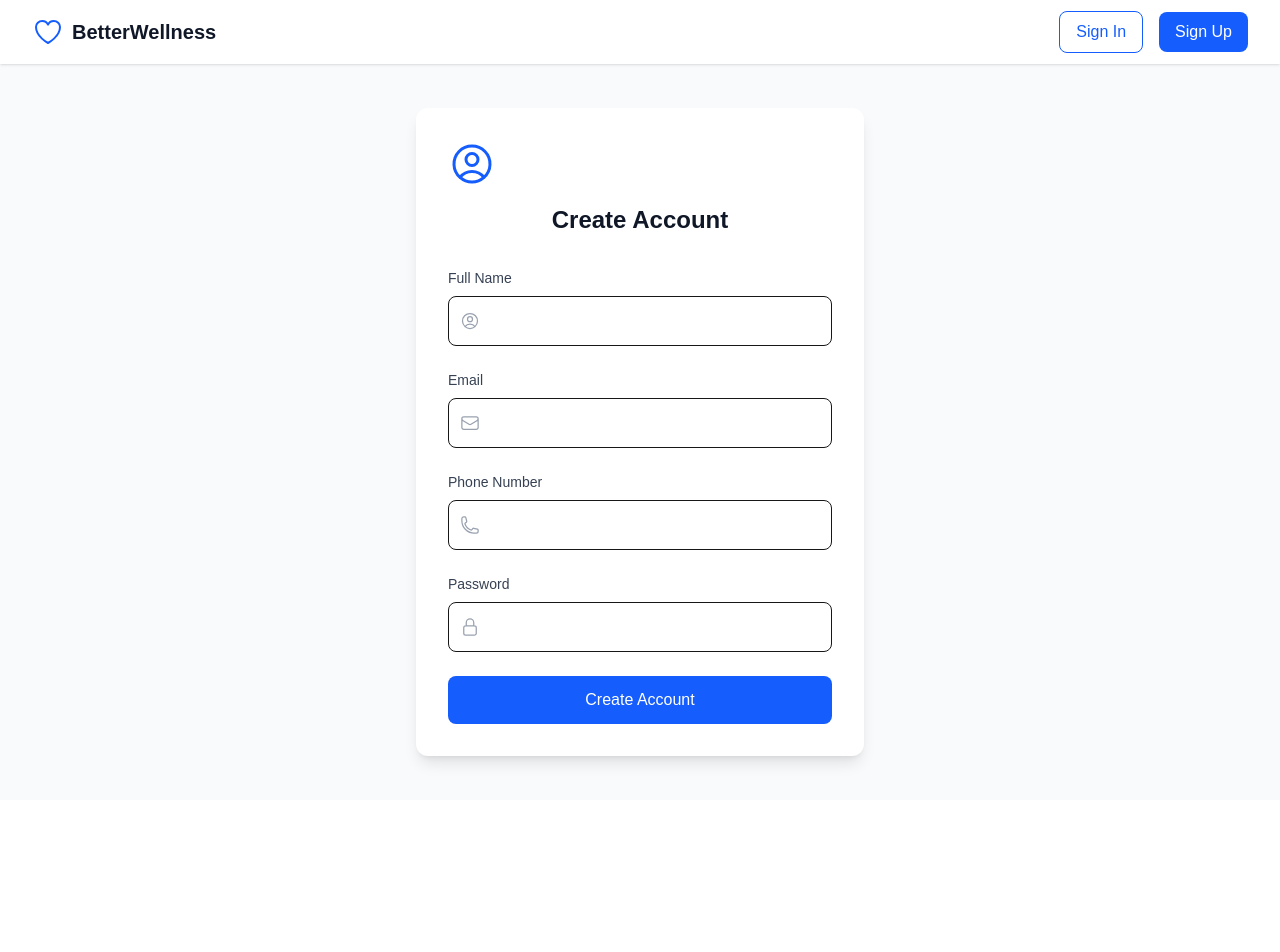
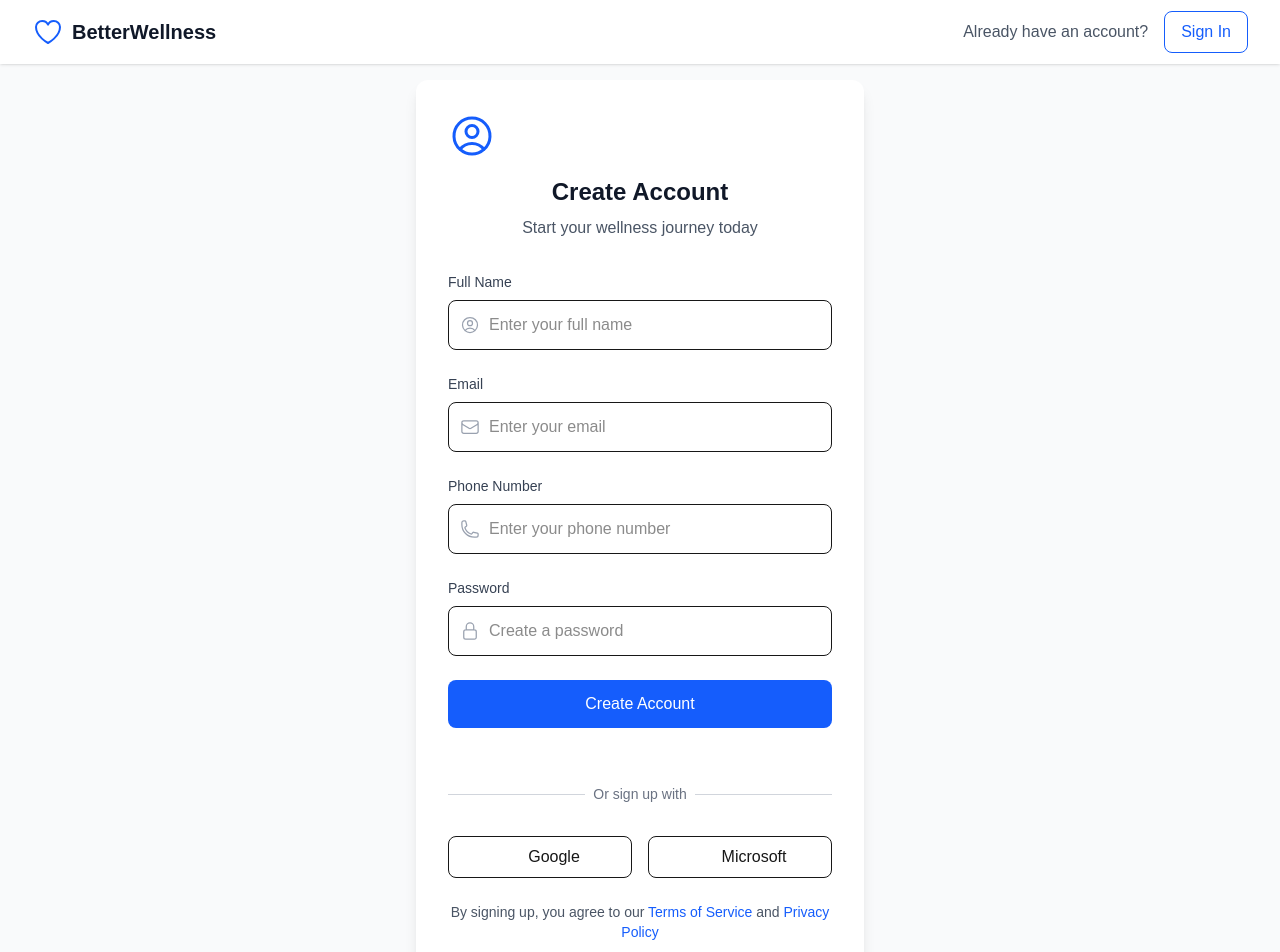
Before and after one commit to gmnchamikara/BetterWellness, a Next.js app in the folder client/: page /signup in a window 1280 px wide. Shown: the top 952 px of the page. Before the commit the page ends 800 px from the top, so only its background shows below. Built offline with nearby package versions, Linux system fonts and the light colour scheme.

Commit message:
new sign in signup pages

```diff
--- a/client/src/app/page.tsx
+++ b/client/src/app/page.tsx
@@ -73,7 +73,7 @@ const specializations = [
     { number: "24/7", label: "Support Available" },
   ];
 
-const HomePage: React.FC = () => {
+const Home: React.FC = () => {
   const [selectedSpecialization, setSelectedSpecialization] =
     React.useState("All");
 
@@ -625,4 +625,4 @@ const HomePage: React.FC = () => {
   );
 };
 
-export default HomePage;
+export default Home;
--- a/client/src/app/signin/page.tsx
+++ b/client/src/app/signin/page.tsx
@@ -1,34 +1,77 @@
-import React from "react";
+"use client";
+import React, { useEffect, useState } from "react";
 import { motion } from "framer-motion";
-import { LockClosedIcon, EnvelopeIcon } from "@heroicons/react/24/outline";
-import Header from "@/components/Header";
+import {
+  LockClosedIcon,
+  EnvelopeIcon,
+  HeartIcon,
+} from "@heroicons/react/24/outline";
+import Link from "next/link";
 
-const LoginPage: React.FC = () => {
+const Signin: React.FC = () => {
+  const [isMounted, setIsMounted] = useState(false);
+
+  useEffect(() => {
+    setIsMounted(true);
+  }, []);
+
+  if (!isMounted) return null;
+
   return (
     <div className="min-h-screen flex flex-col bg-gray-50">
-      <Header />
+      {/* Animated Header */}
+      <motion.header
+        initial={{ y: -100 }}
+        animate={{ y: 0 }}
+        transition={{ type: "spring", stiffness: 100 }}
+        className="bg-white shadow-sm sticky top-0 z-50"
+      >
+        <nav className="max-w-7xl mx-auto px-4 sm:px-6 lg:px-8">
+          <div className="flex justify-between items-center h-16">
+            <Link href="/" className="flex-shrink-0 flex items-center">
+              <HeartIcon className="h-8 w-8 text-blue-600" />
+              <span className="ml-2 text-xl font-bold text-gray-900">
+                BetterWellness
+              </span>
+            </Link>
+            <div className="flex items-center space-x-4">
+              <span className="text-gray-600">New user?</span>
+              <Link
+                href="/signup"
+                className="px-4 py-2 text-blue-600 border border-blue-600 rounded-lg hover:bg-blue-50"
+              >
+                Sign Up
+              </Link>
+            </div>
+          </div>
+        </nav>
+      </motion.header>
 
       <motion.div
         initial={{ opacity: 0, y: 20 }}
-        animate={{ opacity: 1, y: 0 }}
+        animate={isMounted ? { opacity: 1, y: 0 } : {}}
         className="flex-grow flex items-center justify-center p-4"
       >
         <div className="w-full max-w-md bg-white rounded-xl shadow-lg p-8">
           <div className="text-center mb-8">
             <motion.div
               initial={{ scale: 0 }}
-              animate={{ scale: 1 }}
+              animate={isMounted ? { scale: 1 } : {}}
               className="mx-auto mb-4"
             >
               <LockClosedIcon className="h-12 w-12 text-blue-600" />
             </motion.div>
             <h1 className="text-2xl font-bold text-gray-900">Welcome Back</h1>
+            <p className="mt-2 text-gray-600">
+              Sign in to continue your wellness journey
+            </p>
           </div>
 
           <form className="space-y-6">
             <motion.div
               initial={{ x: -20, opacity: 0 }}
-              animate={{ x: 0, opacity: 1 }}
+              animate={isMounted ? { x: 0, opacity: 1 } : {}}
+              transition={{ delay: 0.2 }}
             >
               <label className="block text-sm font-medium text-gray-700 mb-2">
                 Email
@@ -38,13 +81,15 @@ const LoginPage: React.FC = () => {
                 <input
                   type="email"
                   className="w-full pl-10 pr-4 py-3 border rounded-lg focus:ring-2 focus:ring-blue-500 focus:border-blue-500"
+                  placeholder="Enter your email"
                 />
               </div>
             </motion.div>
 
             <motion.div
               initial={{ x: 20, opacity: 0 }}
-              animate={{ x: 0, opacity: 1 }}
+              animate={isMounted ? { x: 0, opacity: 1 } : {}}
+              transition={{ delay: 0.3 }}
             >
               <label className="block text-sm font-medium text-gray-700 mb-2">
                 Password
@@ -54,17 +99,62 @@ const LoginPage: React.FC = () => {
                 <input
                   type="password"
                   className="w-full pl-10 pr-4 py-3 border rounded-lg focus:ring-2 focus:ring-blue-500 focus:border-blue-500"
+                  placeholder="Enter your password"
                 />
               </div>
             </motion.div>
 
+            <div className="flex items-center justify-between">
+              <motion.a
+                href="/forgot-password"
+                className="text-sm text-blue-600 hover:text-blue-800"
+                whileHover={{ x: 5 }}
+              >
+                Forgot Password?
+              </motion.a>
+            </div>
+
             <motion.button
               whileHover={{ scale: 1.02 }}
               whileTap={{ scale: 0.98 }}
-              className="w-full bg-blue-600 text-white py-3 rounded-lg hover:bg-blue-700 transition-colors"
+              className="w-full bg-blue-600 text-white py-3 rounded-lg hover:bg-blue-700 transition-colors font-medium"
             >
               Sign In
             </motion.button>
+
+            <div className="relative mt-8">
+              <div className="absolute inset-0 flex items-center">
+                <div className="w-full border-t border-gray-300"></div>
+              </div>
+              <div className="relative flex justify-center text-sm">
+                <span className="px-2 bg-white text-gray-500">
+                  Or continue with
+                </span>
+              </div>
+            </div>
+
+            <div className="grid grid-cols-2 gap-4 mt-8">
+              <motion.button
+                whileHover={{ y: -2 }}
+                className="flex items-center justify-center gap-2 py-2 border rounded-lg hover:bg-gray-50"
+                type="button"
+              >
+                <svg className="w-5 h-5" viewBox="0 0 48 48">
+                  {/* Google SVG icon */}
+                </svg>
+                Google
+              </motion.button>
+              <motion.button
+                whileHover={{ y: -2 }}
+                className="flex items-center justify-center gap-2 py-2 border rounded-lg hover:bg-gray-50"
+                type="button"
+              >
+                <svg className="w-5 h-5" viewBox="0 0 48 48">
+                  {/* Microsoft SVG icon */}
+                </svg>
+                Microsoft
+              </motion.button>
+            </div>
           </form>
         </div>
       </motion.div>
@@ -72,4 +162,4 @@ const LoginPage: React.FC = () => {
   );
 };
 
-export default LoginPage;
+export default Signin;
--- a/client/src/app/signup/page.tsx
+++ b/client/src/app/signup/page.tsx
@@ -1,47 +1,106 @@
-import React from "react";
+"use client";
+import React, { useEffect, useState } from "react";
 import { motion } from "framer-motion";
 import {
   UserCircleIcon,
   EnvelopeIcon,
   PhoneIcon,
   LockClosedIcon,
+  HeartIcon,
 } from "@heroicons/react/24/outline";
-import Header from "@/components/Header";
+import Link from "next/link";
 
-const RegistrationPage: React.FC = () => {
+const Signup: React.FC = () => {
+  const [isMounted, setIsMounted] = useState(false);
+
+  useEffect(() => {
+    setIsMounted(true);
+  }, []);
+
+  if (!isMounted) return null;
+
   return (
     <div className="min-h-screen flex flex-col bg-gray-50">
-      <Header />
+      {/* Animated Header */}
+      <motion.header
+        initial={{ y: -100 }}
+        animate={{ y: 0 }}
+        transition={{ type: "spring", stiffness: 100 }}
+        className="bg-white shadow-sm sticky top-0 z-50"
+      >
+        <nav className="max-w-7xl mx-auto px-4 sm:px-6 lg:px-8">
+          <div className="flex justify-between items-center h-16">
+            <Link href="/" className="flex-shrink-0 flex items-center">
+              <HeartIcon className="h-8 w-8 text-blue-600" />
+              <span className="ml-2 text-xl font-bold text-gray-900">
+                BetterWellness
+              </span>
+            </Link>
+            <div className="flex items-center space-x-4">
+              <span className="text-gray-600">Already have an account?</span>
+              <Link
+                href="/signin"
+                className="px-4 py-2 text-blue-600 border border-blue-600 rounded-lg hover:bg-blue-50"
+              >
+                Sign In
+              </Link>
+            </div>
+          </div>
+        </nav>
+      </motion.header>
 
       <motion.div
         initial={{ opacity: 0, y: 20 }}
-        animate={{ opacity: 1, y: 0 }}
+        animate={isMounted ? { opacity: 1, y: 0 } : {}}
         className="flex-grow flex items-center justify-center p-4"
       >
         <div className="w-full max-w-md bg-white rounded-xl shadow-lg p-8">
           <div className="text-center mb-8">
             <motion.div
               initial={{ scale: 0 }}
-              animate={{ scale: 1 }}
+              animate={isMounted ? { scale: 1 } : {}}
               className="mx-auto mb-4"
             >
               <UserCircleIcon className="h-12 w-12 text-blue-600" />
             </motion.div>
             <h1 className="text-2xl font-bold text-gray-900">Create Account</h1>
+            <p className="mt-2 text-gray-600">
+              Start your wellness journey today
+            </p>
           </div>
 
           <form className="space-y-6">
             {[
-              { icon: UserCircleIcon, label: "Full Name", type: "text" },
-              { icon: EnvelopeIcon, label: "Email", type: "email" },
-              { icon: PhoneIcon, label: "Phone Number", type: "tel" },
-              { icon: LockClosedIcon, label: "Password", type: "password" },
+              {
+                icon: UserCircleIcon,
+                label: "Full Name",
+                type: "text",
+                placeholder: "Enter your full name",
+              },
+              {
+                icon: EnvelopeIcon,
+                label: "Email",
+                type: "email",
+                placeholder: "Enter your email",
+              },
+              {
+                icon: PhoneIcon,
+                label: "Phone Number",
+                type: "tel",
+                placeholder: "Enter your phone number",
+              },
+              {
+                icon: LockClosedIcon,
+                label: "Password",
+                type: "password",
+                placeholder: "Create a password",
+              },
             ].map((field, idx) => (
               <motion.div
                 key={field.label}
                 initial={{ opacity: 0, y: 20 }}
-                animate={{ opacity: 1, y: 0 }}
-                transition={{ delay: idx * 0.1 }}
+                animate={isMounted ? { opacity: 1, y: 0 } : {}}
+                transition={{ delay: idx * 0.1 + 0.2 }}
               >
                 <label className="block text-sm font-medium text-gray-700 mb-2">
                   {field.label}
@@ -51,6 +110,7 @@ const RegistrationPage: React.FC = () => {
                   <input
                     type={field.type}
                     className="w-full pl-10 pr-4 py-3 border rounded-lg focus:ring-2 focus:ring-blue-500 focus:border-blue-500"
+                    placeholder={field.placeholder}
                   />
                 </div>
               </motion.div>
@@ -59,10 +119,58 @@ const RegistrationPage: React.FC = () => {
             <motion.button
               whileHover={{ scale: 1.02 }}
               whileTap={{ scale: 0.98 }}
-              className="w-full bg-blue-600 text-white py-3 rounded-lg hover:bg-blue-700 transition-colors"
+              className="w-full bg-blue-600 text-white py-3 rounded-lg hover:bg-blue-700 transition-colors font-medium"
             >
               Create Account
             </motion.button>
+
+            <div className="relative mt-8">
+              <div className="absolute inset-0 flex items-center">
+                <div className="w-full border-t border-gray-300"></div>
+              </div>
+              <div className="relative flex justify-center text-sm">
+                <span className="px-2 bg-white text-gray-500">
+                  Or sign up with
+                </span>
+              </div>
+            </div>
+
+            <div className="grid grid-cols-2 gap-4 mt-8">
+              <motion.button
+                whileHover={{ y: -2 }}
+                className="flex items-center justify-center gap-2 py-2 border rounded-lg hover:bg-gray-50"
+                type="button"
+              >
+                <svg className="w-5 h-5" viewBox="0 0 48 48">
+                  {/* Google SVG icon */}
+                </svg>
+                Google
+              </motion.button>
+              <motion.button
+                whileHover={{ y: -2 }}
+                className="flex items-center justify-center gap-2 py-2 border rounded-lg hover:bg-gray-50"
+                type="button"
+              >
+                <svg className="w-5 h-5" viewBox="0 0 48 48">
+                  {/* Microsoft SVG icon */}
+                </svg>
+                Microsoft
+              </motion.button>
+            </div>
+
+            <p className="text-center text-sm text-gray-600 mt-6">
+              By signing up, you agree to our{" "}
+              <Link href="/terms" className="text-blue-600 hover:text-blue-800">
+                Terms of Service
+              </Link>{" "}
+              and{" "}
+              <Link
+                href="/privacy"
+                className="text-blue-600 hover:text-blue-800"
+              >
+                Privacy Policy
+              </Link>
+            </p>
           </form>
         </div>
       </motion.div>
@@ -70,4 +178,4 @@ const RegistrationPage: React.FC = () => {
   );
 };
 
-export default RegistrationPage;
+export default Signup;
```
